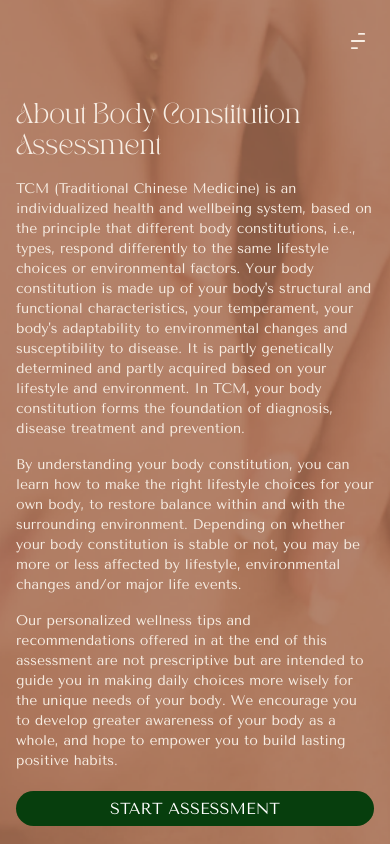
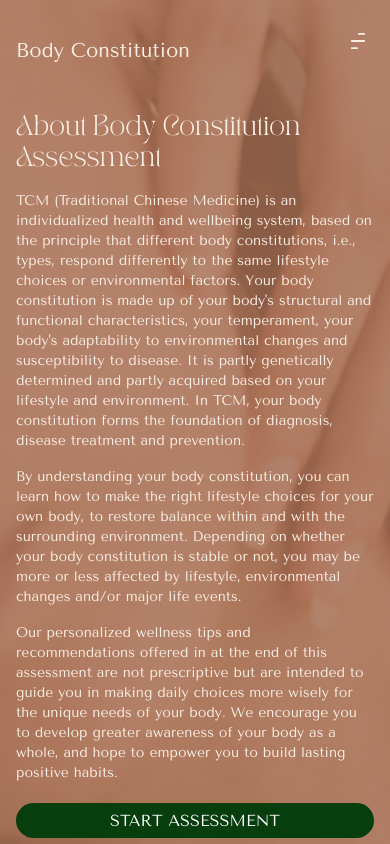
Before and after one commit to tivivui95/kanpobliss, a Next.js app: page /views/5 in a window 390 px wide. Shown: the top 844 px of the page. Built offline with nearby package versions, Linux system fonts and the light colour scheme.

Commit message:
update quiz title

```diff
--- a/pages/views/5.js
+++ b/pages/views/5.js
@@ -10,6 +10,9 @@ export default function Content5({ onNav }) {
             <div className={styles.contain}>
                 <div className={styles.content}>
                     <Navbar />
+                    <div className="md:hidden container mx-auto px-4">
+                        <p className="nearwhite -mt-16 mb-12 text-xl">Body Constitution</p>
+                    </div>
                     <div className="container mx-auto px-4 sm:mt-12 md:mt-0">
                         <h1 className={styles.head1}>About Body Constitution Assessment</h1>
                         <div className="text-sm md:text-base">
```
